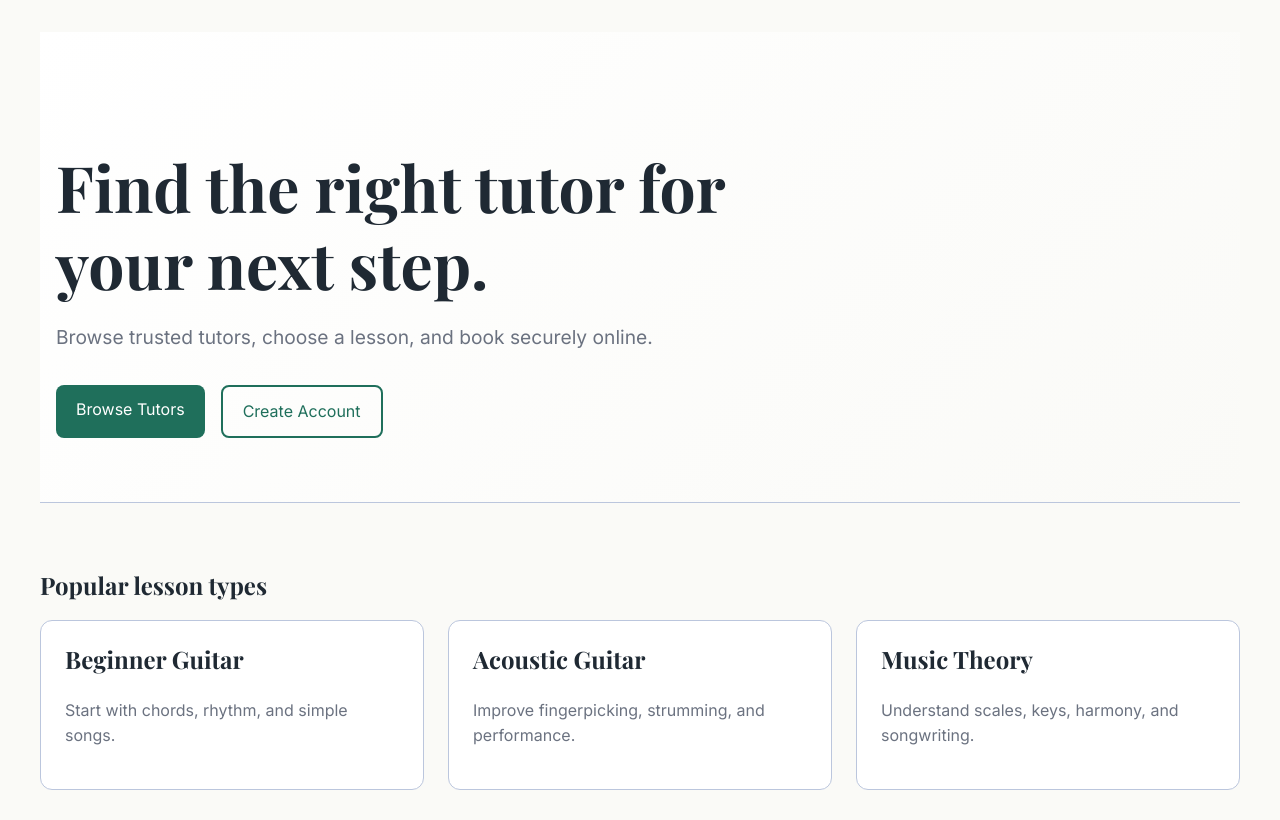
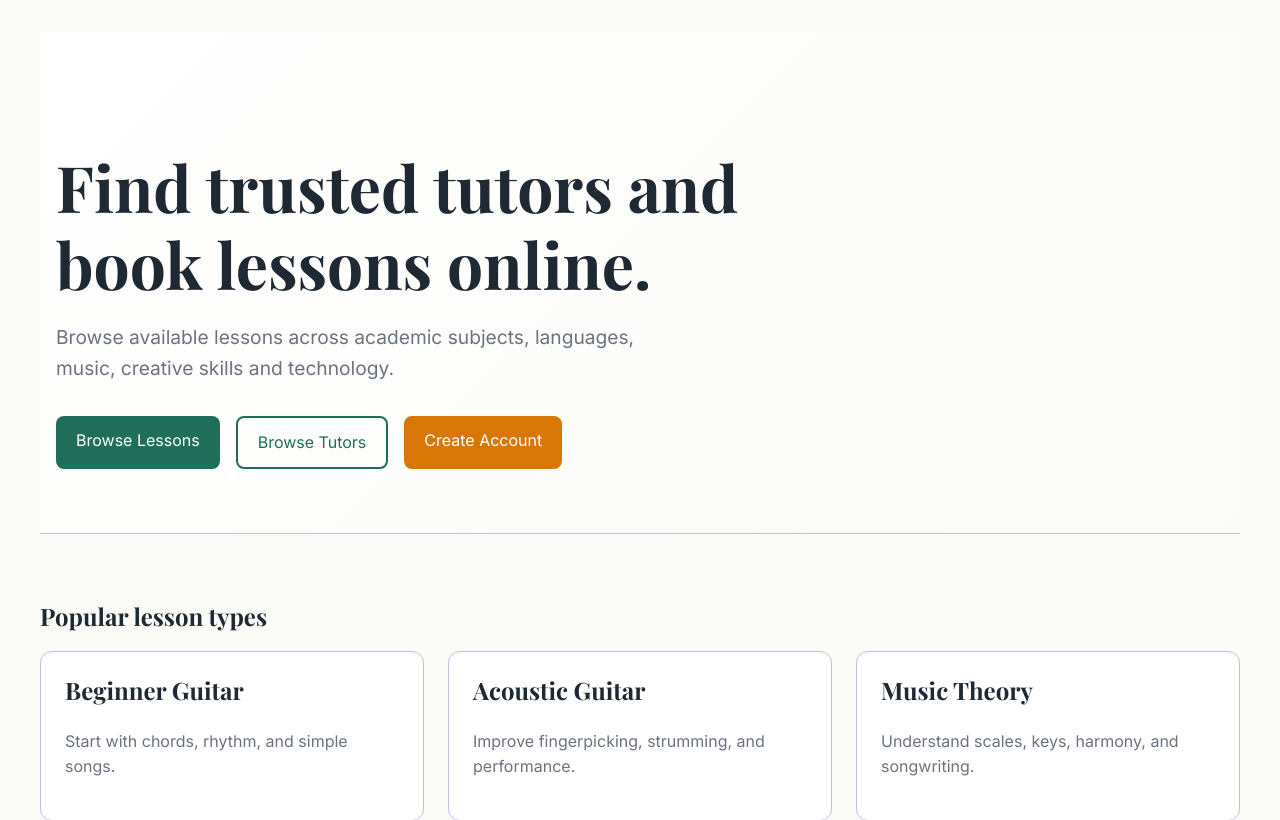
Before and after one commit to JamesBirchall-dev/MSP-4-Tutor-Connect, a Django app: page / in a window 1280 px wide. Shown: the part 85-905 px from the top of the page. Run offline with Django 5.2, Linux system fonts and the light colour scheme.

Commit message:
Content- Homepage - Hero-  Add browse lesson and create account cta

```diff
--- a/templates/home.html
+++ b/templates/home.html
@@ -6,12 +6,25 @@
 <!-- Hero Section -->
 <section class="hero">
     <div class="container">
-        <h1>Find the right tutor for your next step.</h1>
-        <p>Browse trusted tutors, choose a lesson, and book securely online.</p>
+        <h1>Find trusted tutors and book lessons online.</h1>
+        <p>
+            Browse available lessons across academic subjects, languages,
+            music, creative skills and technology.
+        </p>
+
         <div class="button-row">
-            <a class="btn btn-primary" href="{% url 'tutors:tutor_list' %}">Browse Tutors</a>
+            <a class="btn btn-primary" href="{% url 'tutors:all_lessons' %}">
+                Browse Lessons
+            </a>
+
+            <a class="btn btn-outline" href="{% url 'tutors:tutor_list' %}">
+                Browse Tutors
+            </a>
+
             {% if not user.is_authenticated %}
-                <a class="btn btn-outline" href="{% url 'register' %}">Create Account</a>
+                <a class="btn btn-secondary" href="{% url 'register' %}">
+                    Create Account
+                </a>
             {% endif %}
         </div>
     </div>
```
Also changed, not shown: README.md.
